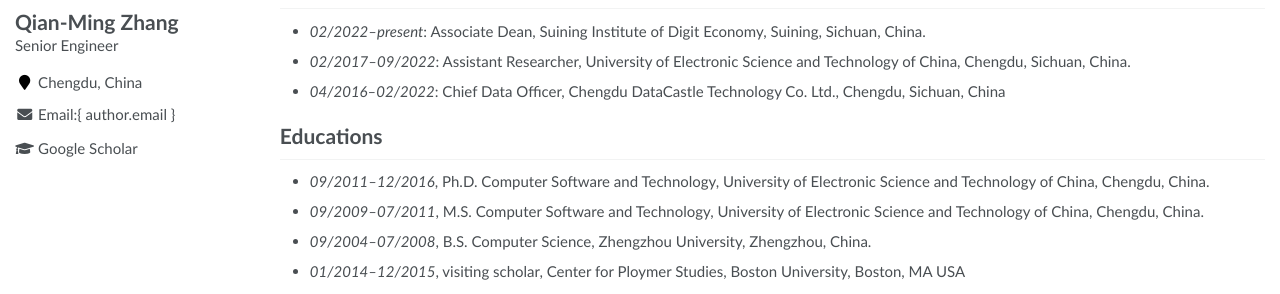
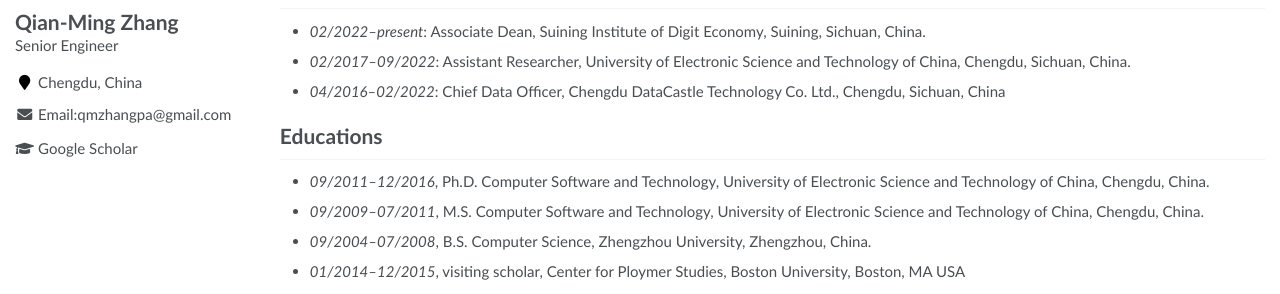
Before and after one commit to RayeRen/acad-homepage.github.io, a Jekyll site: the page built from _pages/about.md, in a window 1280 px wide. Shown: the part 267-561 px from the top of the page. Built offline with Jekyll 4.4.1, drawn with Linux system fonts in a browser that asks for light colours.

Commit message:
fix mail

```diff
--- a/_includes/author-profile.html
+++ b/_includes/author-profile.html
@@ -29,7 +29,7 @@
         <li><a href="{{ author.uri }}"><i class="fas fa-fw fa-link" aria-hidden="true"></i> Website</a></li>
       {% endif %}
       {% if author.email %}
-        <li><a href="mailto:{{ author.email }}"><i class="fas fa-fw fa-envelope" aria-hidden="true"></i> Email:{ author.email }</a></li>
+        <li><a href="mailto:{{ author.email }}"><i class="fas fa-fw fa-envelope" aria-hidden="true"></i> Email:{{ author.email }}</a></li>
       {% endif %}
       {% if author.keybase %}
         <li><a href="https://keybase.io/{{ author.keybase }}"><i class="fas fa-fw fa-key" aria-hidden="true"></i> Keybase</a></li>
```
